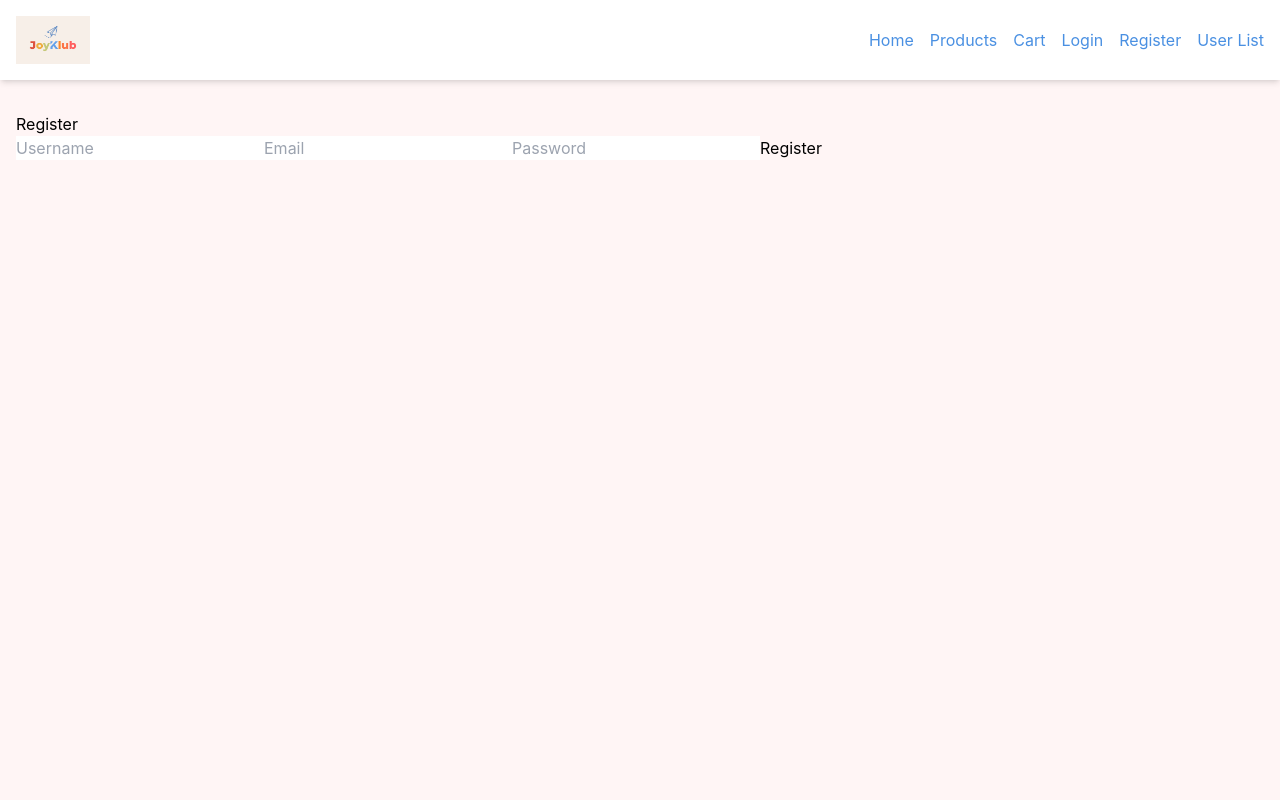
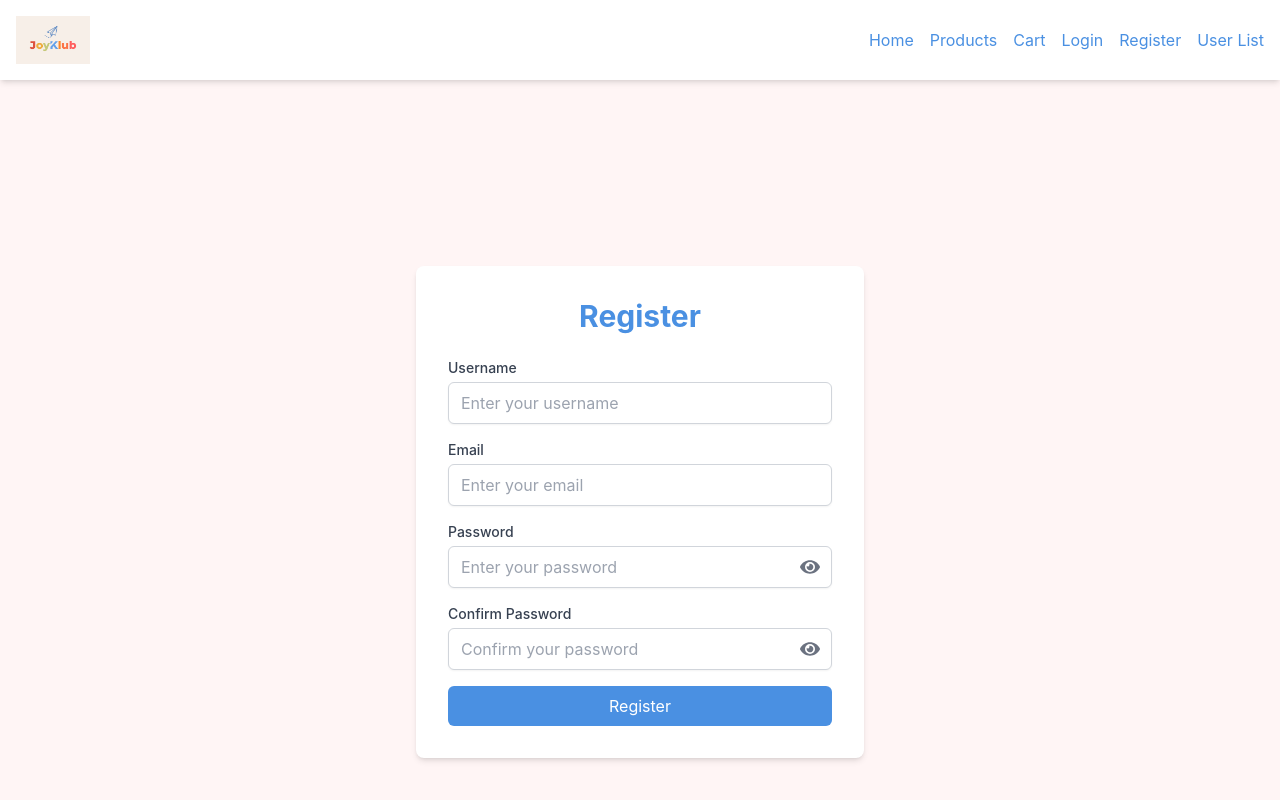
Before and after one commit to Rayzzzx/JoyKlub, a React (Create React App) app in the folder frontend/: page /register in a window 1280 px wide. Shown: the top 800 px of the page. Built offline with nearby package versions, Linux system fonts and the light colour scheme.

Commit message:
improve register page

```diff
--- a/frontend/src/pages/Register.js
+++ b/frontend/src/pages/Register.js
@@ -1,12 +1,16 @@
 import React, { useState } from 'react';
 import axios from 'axios';
+import { FaEye, FaEyeSlash } from 'react-icons/fa';
 
 function Register() {
   const [username, setUsername] = useState('');
   const [email, setEmail] = useState('');
   const [password, setPassword] = useState('');
+  const [confirmPassword, setConfirmPassword] = useState('');
   const [error, setError] = useState('');
   const [userExists, setUserExists] = useState(false);
+  const [showPassword, setShowPassword] = useState(false);
+  const [showConfirmPassword, setShowConfirmPassword] = useState(false);
 
   const checkUserExists = async (email) => {
     try {
@@ -30,6 +34,12 @@ function Register() {
   const handleSubmit = async (e) => {
     e.preventDefault();
     setError('');
+
+    if (password !== confirmPassword) {
+      setError('Passwords do not match');
+      return;
+    }
+
     try {
       const response = await axios.post('http://localhost:8080/api/register', { username, email, password });
       console.log('Registration successful:', response.data);
@@ -37,48 +47,93 @@ function Register() {
     } catch (error) {
       console.error('Registration error:', error);
       if (error.response) {
-        console.error('Error data:', error.response.data);
-        console.error('Error status:', error.response.status);
         setError(error.response.data.message || 'Registration failed');
       } else if (error.request) {
-        console.error('No response received:', error.request);
         setError('No response from server. Please try again.');
       } else {
-        console.error('Error message:', error.message);
         setError('An error occurred. Please try again.');
       }
     }
   };
 
   return (
+    <div className="flex justify-center items-center min-h-screen bg-[#FFF5F5]">
+      <div className="bg-white p-8 rounded-lg shadow-md w-full max-w-md">
+        <h2 className="text-3xl font-bold mb-6 text-center text-[#4A90E2]">Register</h2>
+        {error && <p className="text-red-500 mb-4 text-center">{error}</p>}
+        <form onSubmit={handleSubmit} className="space-y-4">
           <div>
-      <h2>Register</h2>
-      {error && <p style={{color: 'red'}}>{error}</p>}
-      <form onSubmit={handleSubmit}>
+            <label htmlFor="username" className="block text-sm font-medium text-gray-700">Username</label>
             <input
+              id="username"
               type="text"
-          placeholder="Username"
+              placeholder="Enter your username"
               value={username}
               onChange={(e) => setUsername(e.target.value)}
               required
+              className="mt-1 block w-full px-3 py-2 bg-white border border-gray-300 rounded-md shadow-sm focus:outline-none focus:ring-[#4A90E2] focus:border-[#4A90E2]"
             />
+          </div>
+          <div>
+            <label htmlFor="email" className="block text-sm font-medium text-gray-700">Email</label>
             <input
+              id="email"
               type="email"
-          placeholder="Email"
+              placeholder="Enter your email"
               value={email}
               onChange={handleEmailChange}
               required
+              className="mt-1 block w-full px-3 py-2 bg-white border border-gray-300 rounded-md shadow-sm focus:outline-none focus:ring-[#4A90E2] focus:border-[#4A90E2]"
             />
-        {userExists && <p style={{color: 'red'}}>This email is already registered</p>}
+            {userExists && <p className="text-red-500 text-sm mt-1">This email is already registered</p>}
+          </div>
+          <div className="relative">
+            <label htmlFor="password" className="block text-sm font-medium text-gray-700">Password</label>
             <input
-          type="password"
-          placeholder="Password"
+              id="password"
+              type={showPassword ? "text" : "password"}
+              placeholder="Enter your password"
               value={password}
               onChange={(e) => setPassword(e.target.value)}
               required
+              className="mt-1 block w-full px-3 py-2 bg-white border border-gray-300 rounded-md shadow-sm focus:outline-none focus:ring-[#4A90E2] focus:border-[#4A90E2] pr-10"
             />
-        <button type="submit" disabled={userExists}>Register</button>
+            <button
+              type="button"
+              onClick={() => setShowPassword(!showPassword)}
+              className="absolute inset-y-0 right-0 pr-3 flex items-center text-sm leading-5 mt-6"
+            >
+              {showPassword ? <FaEyeSlash className="h-5 w-5 text-gray-500" /> : <FaEye className="h-5 w-5 text-gray-500" />}
+            </button>
+          </div>
+          <div className="relative">
+            <label htmlFor="confirmPassword" className="block text-sm font-medium text-gray-700">Confirm Password</label>
+            <input
+              id="confirmPassword"
+              type={showConfirmPassword ? "text" : "password"}
+              placeholder="Confirm your password"
+              value={confirmPassword}
+              onChange={(e) => setConfirmPassword(e.target.value)}
+              required
+              className="mt-1 block w-full px-3 py-2 bg-white border border-gray-300 rounded-md shadow-sm focus:outline-none focus:ring-[#4A90E2] focus:border-[#4A90E2] pr-10"
+            />
+            <button
+              type="button"
+              onClick={() => setShowConfirmPassword(!showConfirmPassword)}
+              className="absolute inset-y-0 right-0 pr-3 flex items-center text-sm leading-5 mt-6"
+            >
+              {showConfirmPassword ? <FaEyeSlash className="h-5 w-5 text-gray-500" /> : <FaEye className="h-5 w-5 text-gray-500" />}
+            </button>
+          </div>
+          <button
+            type="submit"
+            disabled={userExists}
+            className="w-full bg-[#4A90E2] text-white py-2 px-4 rounded-md hover:bg-[#3A80D2] focus:outline-none focus:ring-2 focus:ring-[#4A90E2] focus:ring-opacity-50 disabled:bg-gray-400 disabled:cursor-not-allowed transition duration-200"
+          >
+            Register
+          </button>
         </form>
+      </div>
     </div>
   );
 }
```
Lines whose indentation alone changed are shown as unchanged.
